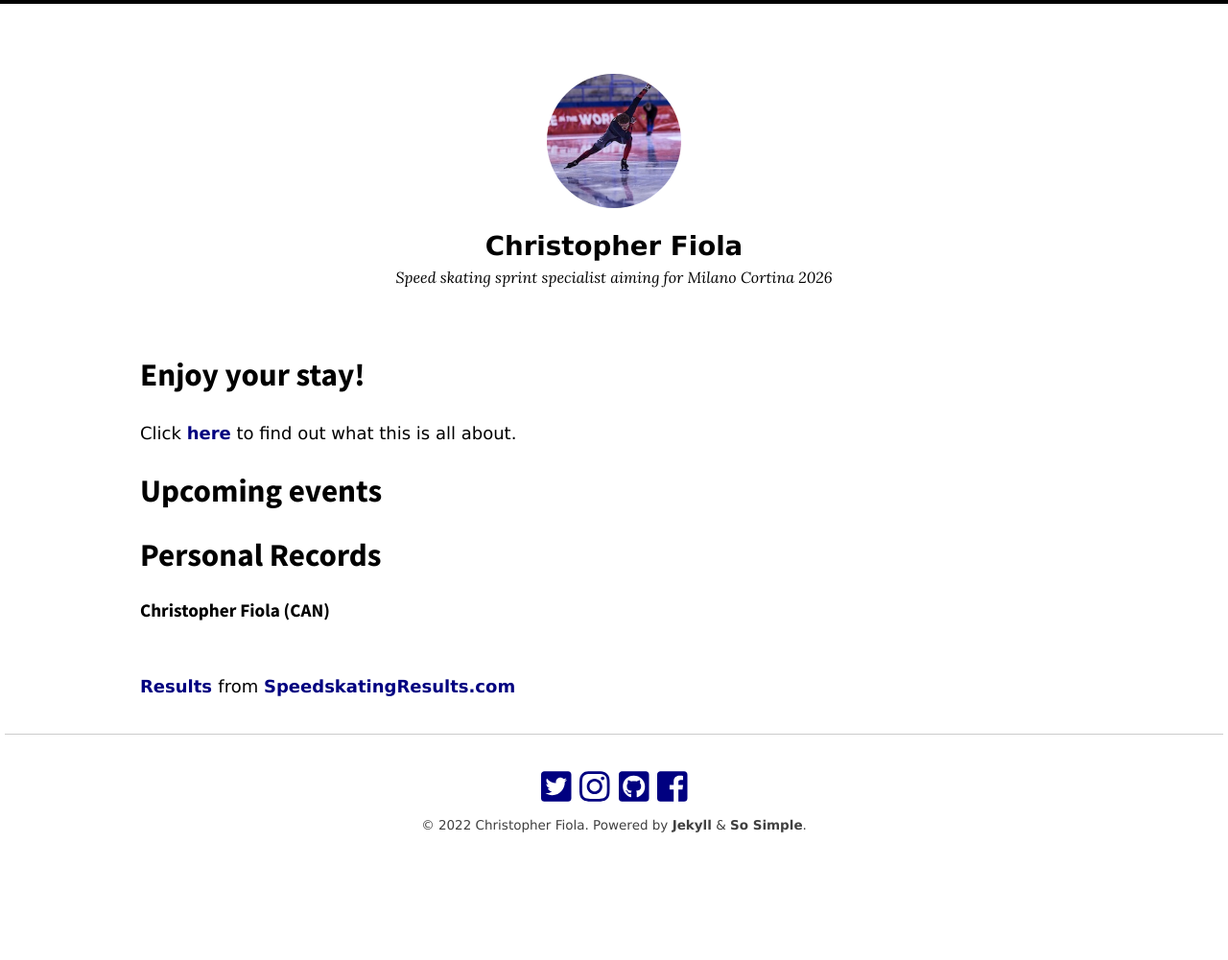
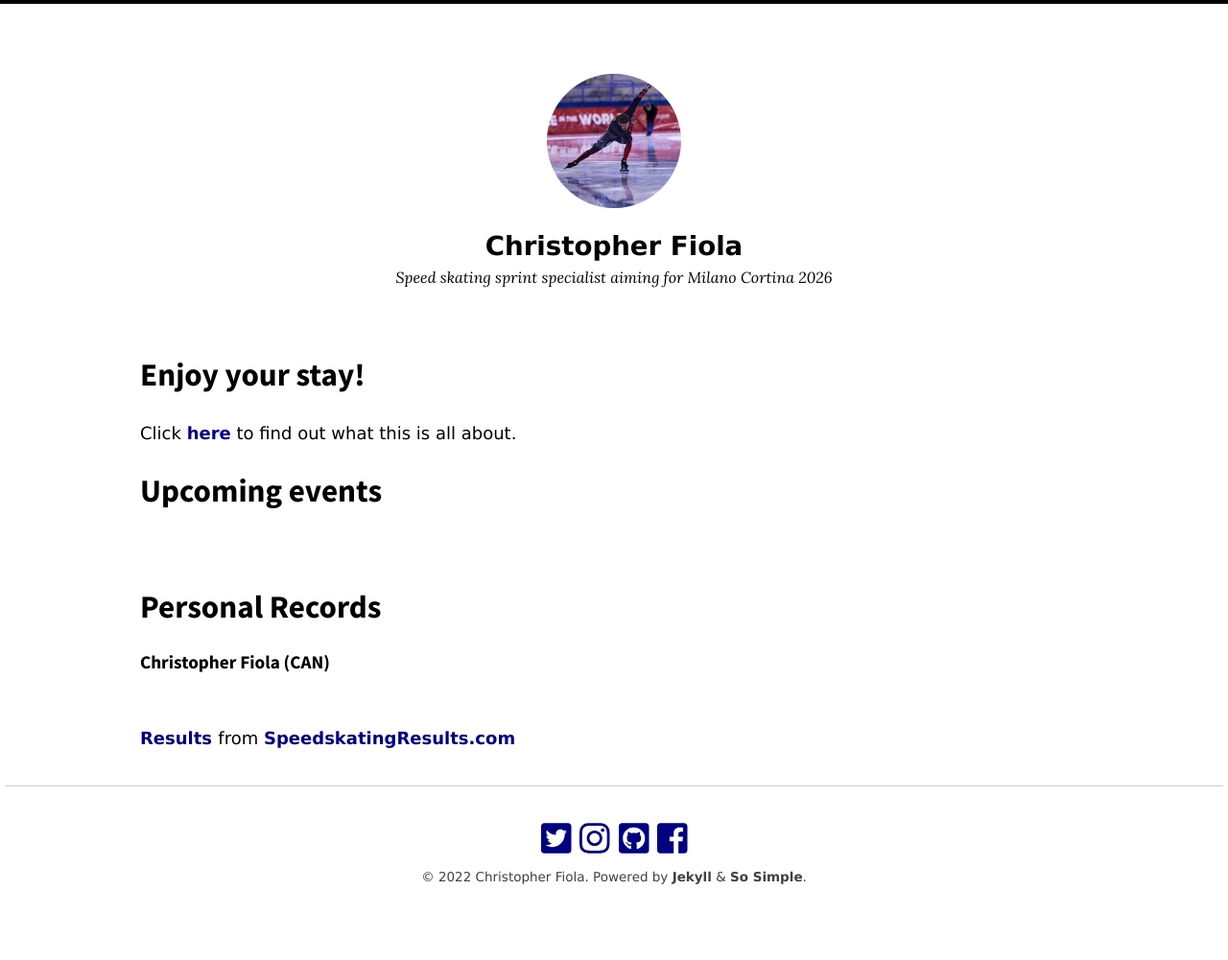
Before and after one commit to ChrisFiola/chrisfiola.github.io, a Jekyll site: the page built from home.md, in a window 1280 px wide. Shown: the whole page at 96% size. Built offline with Jekyll 4.4.1, drawn with Linux system fonts in a browser that asks for light colours; nearby versions of some CDN libraries; a script that is not in the unit is left out; before the commit the page ends 947 px from its top, so only the background shows below that.

```diff
--- a/home.md
+++ b/home.md
@@ -11,7 +11,7 @@ Click [here](https://chrisfiola.github.io/updates/new-update/) to find out what
 # Upcoming events
 
 <div data-tockify-component="mini" data-tockify-calendar="chrisfiola.github.io"></div>
-<script data-cfasync="false" data-tockify-script="embed" src="https://public.tockify.com/browser/embed.js"></script>
+<script data-cfasync="false" data-tockify-script="embed" src="https://public.tockify.com/browser/embed.js"></script><br />
 
 <!-- Personal Records table -->
 <head>
```
Also changed, not shown: README.md.
